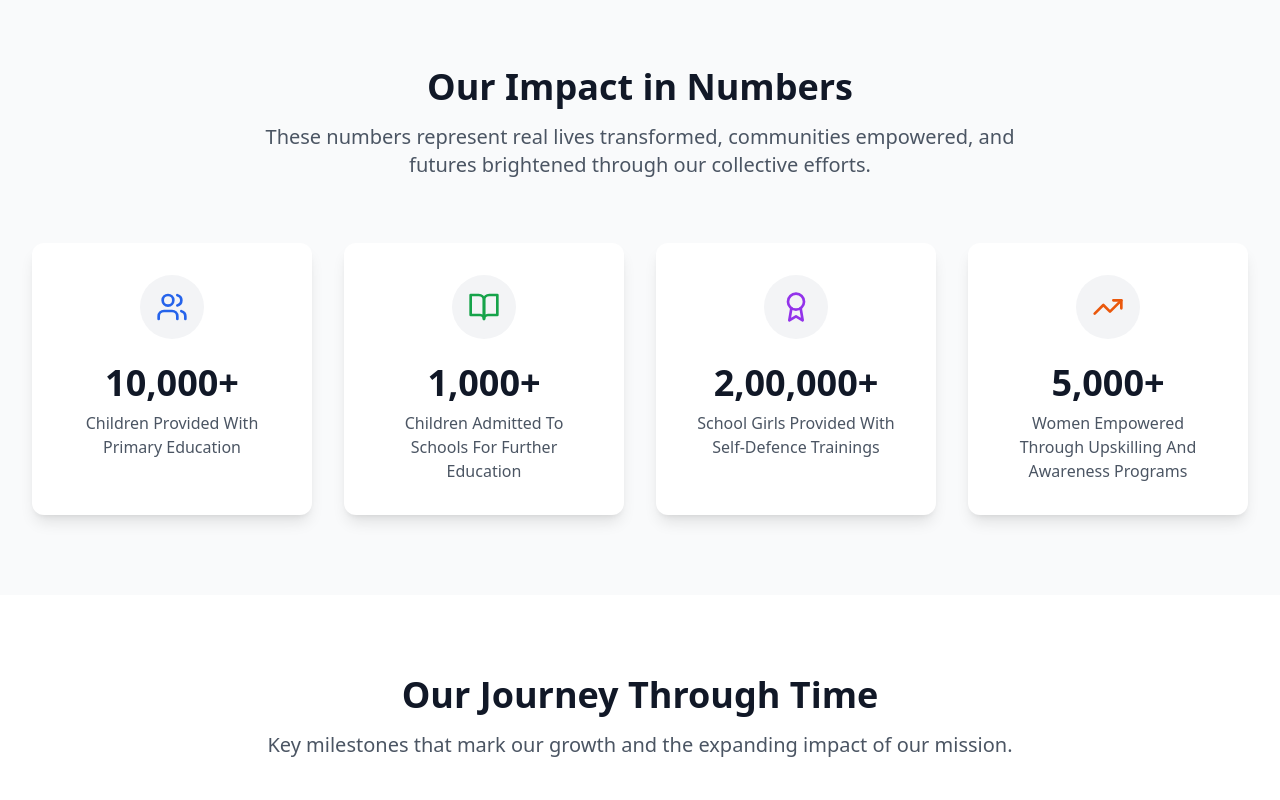
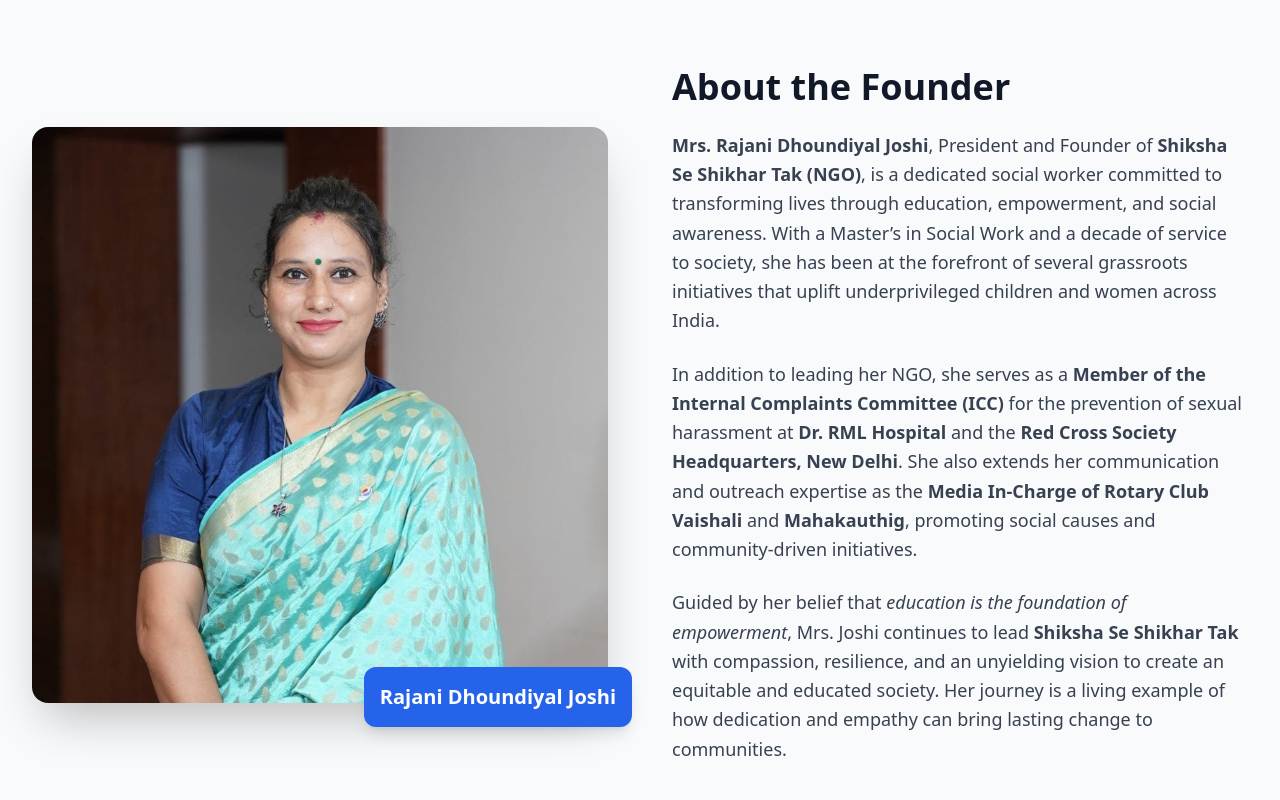
Before and after one commit to DikshaDhasmana/shikshaseshikhartak, a React (Vite) app: page /about in a window 1280 px wide. Shown: the part 1240-2040 px from the top of the page. Built offline with nearby package versions, Linux system fonts and the light colour scheme.

Commit message:
about founder

```diff
--- a/src/pages/About.tsx
+++ b/src/pages/About.tsx
@@ -1,5 +1,7 @@
 import React from 'react';
 import { Users, Target, Award, TrendingUp, BookOpen, Heart, Globe, Lightbulb } from 'lucide-react';
+import banner from '../assets/banner.png';
+import aboutfounder from '../assets/aboutfounder.jpg';
 
 const About: React.FC = () => {
   const milestones = [
@@ -64,7 +66,7 @@ awareness, and skill development training, our members have tirelessly worked to
 
             <div className="relative">
               <img
-                src="https://images.pexels.com/photos/8613089/pexels-photo-8613089.jpeg"
+                src={banner}
                 alt="Our story"
                 className="rounded-2xl shadow-2xl"
               />
@@ -76,6 +78,62 @@ awareness, and skill development training, our members have tirelessly worked to
           </div>
         </div>
       </section>
+
+      {/* About the Founder */}
+<section className="py-20 bg-gray-50">
+  <div className="max-w-7xl mx-auto px-4 sm:px-6 lg:px-8">
+    <div className="grid grid-cols-1 lg:grid-cols-2 gap-16 items-center">
+
+      {/* Image on Left */}
+      <div className="relative order-1 lg:order-1">
+        <img
+          src={aboutfounder} // replace with actual image path
+          alt="Rajani Dhoundhiyal Joshi"
+          className="rounded-2xl shadow-2xl object-cover w-full h-full"
+        />
+        <div className="absolute -bottom-6 -right-6 bg-blue-600 text-white p-4 rounded-xl shadow-lg">
+          <div className="text-xl font-bold">Rajani Dhoundiyal Joshi</div>
+        </div>
+      </div>
+
+      {/* Text on Right */}
+      <div className="order-2 lg:order-2">
+        <h2 className="text-3xl md:text-4xl font-bold text-gray-900 mb-6">
+          About the Founder
+        </h2>
+        <div className="space-y-6 text-lg text-gray-700 leading-relaxed">
+          <p>
+            <span className="font-semibold">Mrs. Rajani Dhoundiyal Joshi</span>,
+            President and Founder of <span className="font-semibold">Shiksha Se Shikhar Tak (NGO)</span>,
+            is a dedicated social worker committed to transforming lives through education, empowerment,
+            and social awareness. With a Master’s in Social Work and a decade of service to society,
+            she has been at the forefront of several grassroots initiatives that uplift underprivileged
+            children and women across India.
+          </p>
+          <p>
+            In addition to leading her NGO, she serves as a
+            <span className="font-semibold"> Member of the Internal Complaints Committee (ICC) </span>
+            for the prevention of sexual harassment at
+            <span className="font-semibold"> Dr. RML Hospital</span> and the
+            <span className="font-semibold"> Red Cross Society Headquarters, New Delhi</span>.
+            She also extends her communication and outreach expertise as the
+            <span className="font-semibold"> Media In-Charge of Rotary Club Vaishali </span>
+            and <span className="font-semibold">Mahakauthig</span>,
+            promoting social causes and community-driven initiatives.
+          </p>
+          <p>
+            Guided by her belief that <span className="italic">education is the foundation of empowerment</span>,
+            Mrs. Joshi continues to lead <span className="font-semibold">Shiksha Se Shikhar Tak </span>
+            with compassion, resilience, and an unyielding vision to create an equitable and educated society.
+            Her journey is a living example of how dedication and empathy can bring lasting change to communities.
+          </p>
+        </div>
+
+      </div>
+    </div>
+  </div>
+</section>
+
 
       {/* Impact Stats */}
       <section className="py-20 bg-gray-50">
```
Also changed, not shown: src/assets/aboutfounder.jpg (added).
